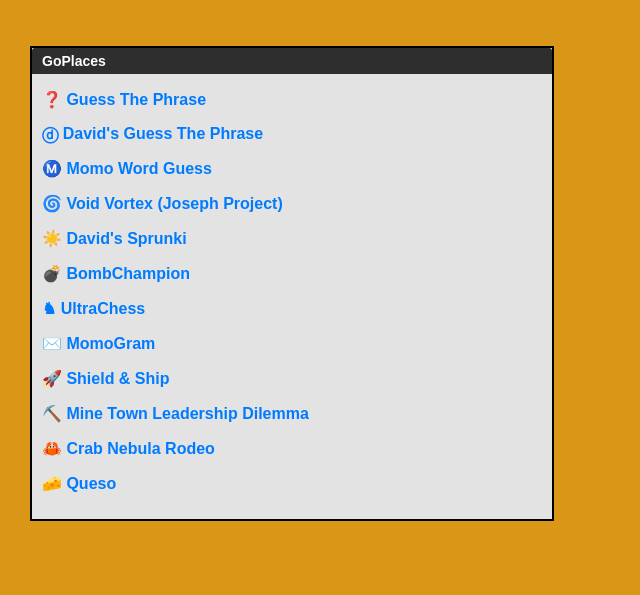
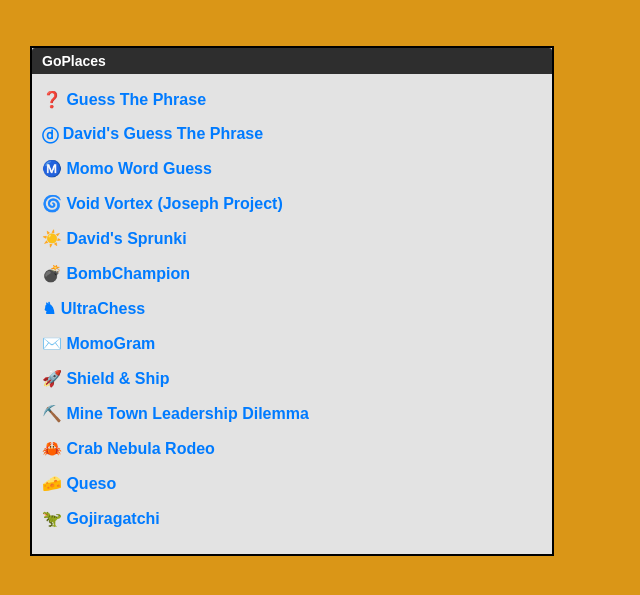
Before and after one commit to tehlon-online/Home, a plain HTML site: page index.html in a window 1280 px wide. Shown: the part 79-674 px from the top of the page, without its empty margins (0-640 px from the left). Drawn offline with Linux system fonts and the light colour scheme.

Commit message:
Update index.html

```diff
--- a/index.html
+++ b/index.html
@@ -82,6 +82,8 @@
             <p><a href="https://tehlon-online.github.io/MineTownLeadershipDilemma/" target="_blank">⛏️ Mine Town Leadership Dilemma</a></p>
             <p><a href="https://tehlon-online.github.io/Crab-Nebula-Rodeo/" target="_blank">🦀 Crab Nebula Rodeo</a></p>
             <p><a href="https://tehlon-online.github.io/Queso/" target="_blank">🧀 Queso</a></p>
+            <p><a href="https://tehlon-online.github.io/Gojiragatchi/" target="_blank">🦖 Gojiragatchi </a></p>
+
         </div>
     </div>
 
```
